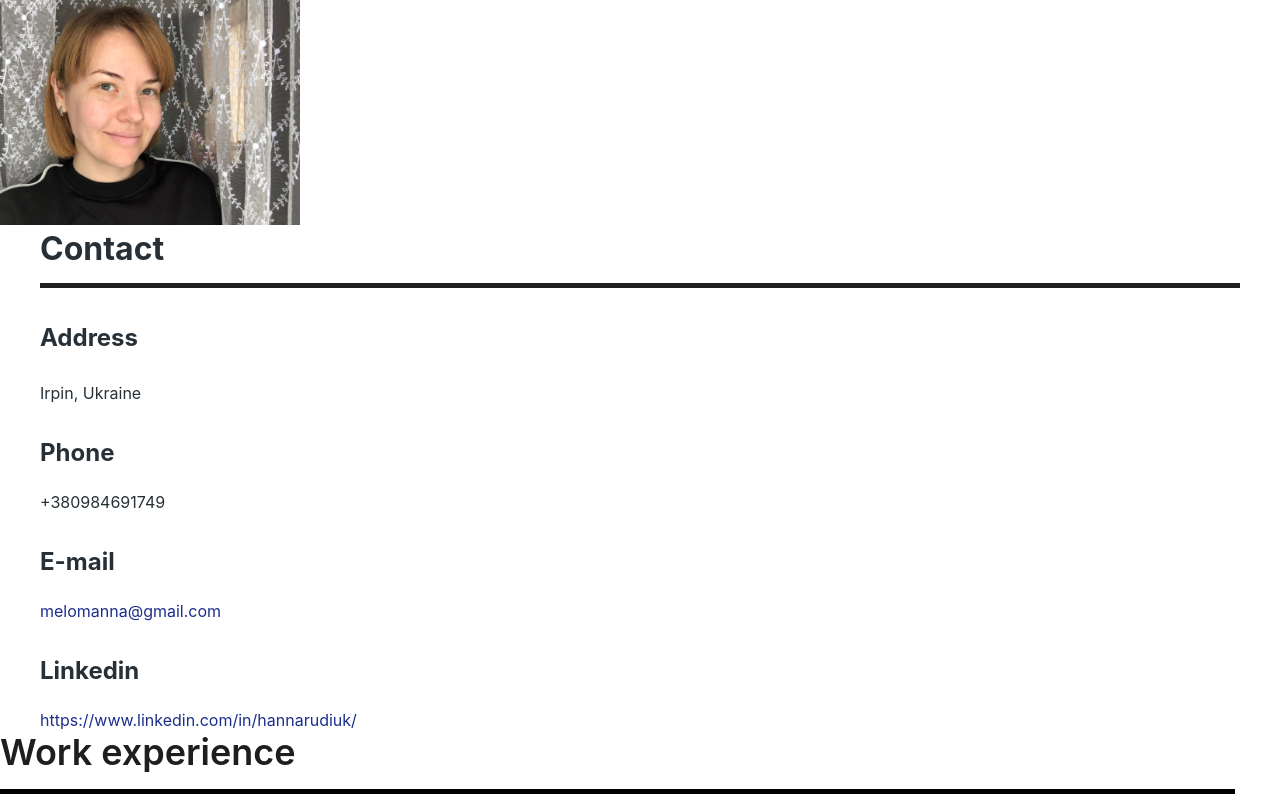
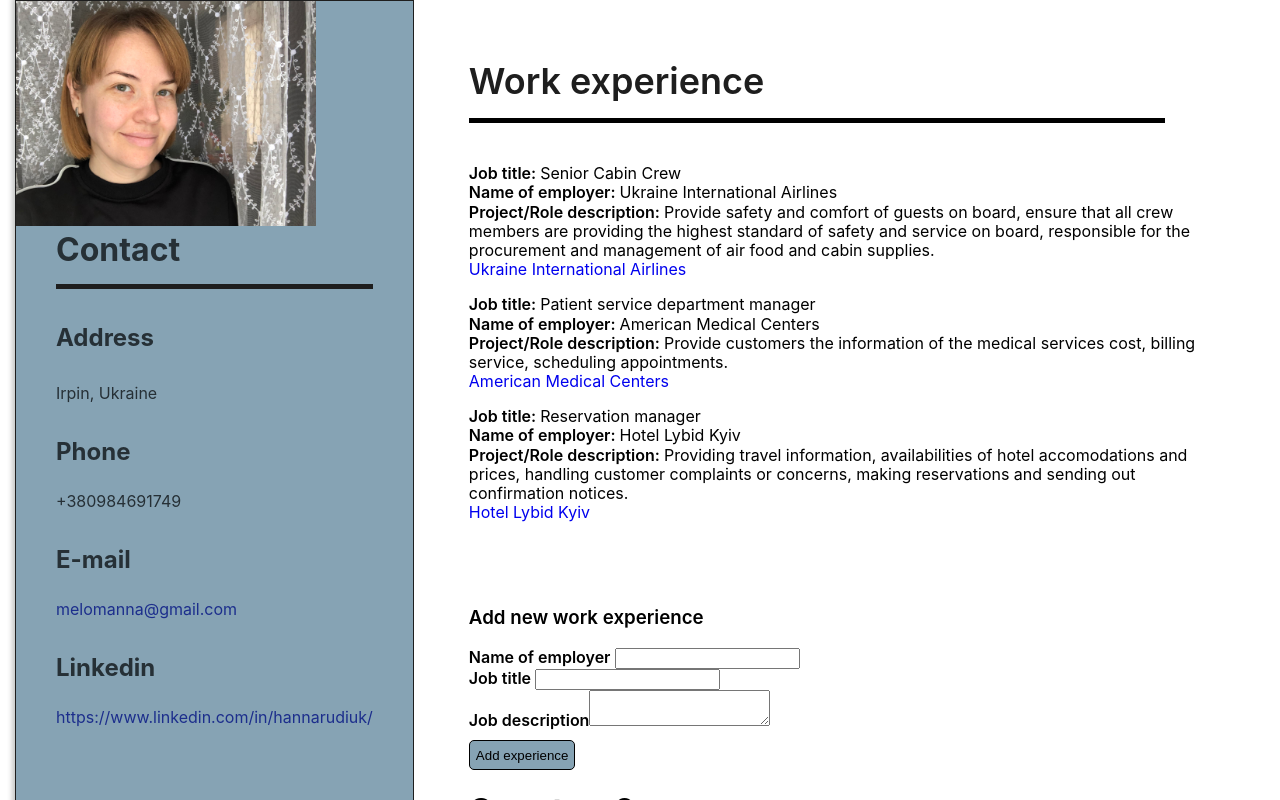
Before and after one commit to rudiukhanna/react, a React (Create React App) app in the folder my-app/: page / in a window 1280 px wide. Shown: the top 800 px of the page. Built offline with nearby package versions, Linux system fonts and the light colour scheme.

Commit message:
style was added to the whole app

```diff
--- a/my-app/src/App.js
+++ b/my-app/src/App.js
@@ -20,15 +20,25 @@ function App() {
 
   return (
     <div className='main-theme'>
-    <Image imageLink = {photoLink} />
-    <Contacts />
+    <div className='cv-page'>
+      <header className='sidebar'>
+        <Image imageLink = {photoLink} />
+        <Contacts />
+      </header>
+      <main>
+        <div className='main-content'>
+          <div className='work'>
     <Experience />
     {workExperienceItems.map(item => (
           <WorkExperienceItem key={item.name} {...item} />
         ))}
         <WorkExperienceForm onAddItem={addWorkExperience} />
     <Counter/>
-  </div>
+        </div>
+      </div>
+    </main>
+    </div>
+    </div>
   );
 }
 
--- a/my-app/src/components/Experience.js
+++ b/my-app/src/components/Experience.js
@@ -30,6 +30,7 @@ import  WorkExperienceItem from "./WorkExperienceItem";
     <div className="work">
       <h2 className="title">Work experience</h2>
       <div className="container">
+        <div className="work-content">
         {workExperience.map((item, index) => (
           <WorkExperienceItem
             key={index}
@@ -39,6 +40,7 @@ import  WorkExperienceItem from "./WorkExperienceItem";
             link={item.link}
           />
         ))}
+        </div>
       </div>
     </div>
   );
--- a/my-app/src/components/WorkExperienceForm.js
+++ b/my-app/src/components/WorkExperienceForm.js
@@ -19,9 +19,9 @@ export default function WorkExperienceForm(props) {
 
     return (
           <form onSubmit={handleSubmit}>
-          <h2>Add new work experience</h2>
-          <div className="form-group">
-            <label htmlFor="name">Name of employer</label>
+          <h3 className='work-definition'>Add new work experience</h3>
+          <div className="form-wrapper">
+            <label htmlFor="name" className='work-definition'>Name of employer </label>
             <input
               type="text"
               id="name"
@@ -29,8 +29,8 @@ export default function WorkExperienceForm(props) {
               onChange={event => setName(event.target.value)}
             />
           </div>
-    <div className="form-group">
-    <label htmlFor="title">Job title</label>
+            <div className="form-wrapper">
+            <label htmlFor="title" className='work-definition'>Job title </label>
             <input
             type="text"
             id="title"
@@ -38,15 +38,15 @@ export default function WorkExperienceForm(props) {
             onChange={event => setTitle(event.target.value)}
             />
             </div>
-    <div className="form-group">
-    <label htmlFor="description">Job description</label>
+            <div className="form-wrapper">
+            <label htmlFor="description" className='work-definition'>Job description</label>
             <textarea
             id="description"
             value={description}
             onChange={event => setDescription(event.target.value)}
             ></textarea>
             </div>
-    <button type="submit">Add experience</button>
+            <button type="submit" className='form-button'>Add experience</button>
             </form>
     );
     }
--- a/my-app/src/components/WorkExperienceItem.js
+++ b/my-app/src/components/WorkExperienceItem.js
@@ -2,10 +2,11 @@ export default function WorkExperienceItem({ title, description, name, link }) {
 
   return (
     <div className="work-content">
-      <h3>{title}</h3>
-      <h4>{name}</h4>
-      <p>{description}</p>
+      <p><span className="work-definition">Job title: </span>{title}<br/>
+      <span className="work-definition">Name of employer: </span>{name}<br/>
+      <span className="work-definition">Project/Role description: </span>{description}<br/>
       <a href={link}>{name}</a>
+      </p>
     </div>
   );
 }
--- a/my-app/src/styles/styles.css
+++ b/my-app/src/styles/styles.css
@@ -195,6 +195,15 @@ a {
   color: var(--color-text-work-experience);
 }
 
+.form-button {
+  margin-top: 10px;
+  height: 30px;
+  border: 1px solid var(--color-text-work-experience);
+  border-radius: 5px;
+  background-color: var(--color-background-sidebar);
+  cursor: pointer;
+}
+
 /* Education */
 .education-content {
   color: var(--color-text-primary);
--- a/my-app/src/styles/styles.scss
+++ b/my-app/src/styles/styles.scss
@@ -265,6 +265,15 @@ body {
                 color: var(--color-text-work-experience);
             }
 
+            .form-button {
+                margin-top: 10px;
+                height: 30px;
+                border: 1px solid var(--color-text-work-experience);
+                border-radius: 5px;
+                background-color: var(--color-background-sidebar);
+                cursor: pointer;
+            }
+
                     /* Education */
              .education-content {
             color: var(--color-text-primary);
```
Also changed, not shown: 1 other file (tests, documents, lock files or other folders). Lines whose indentation alone changed are shown as unchanged.
